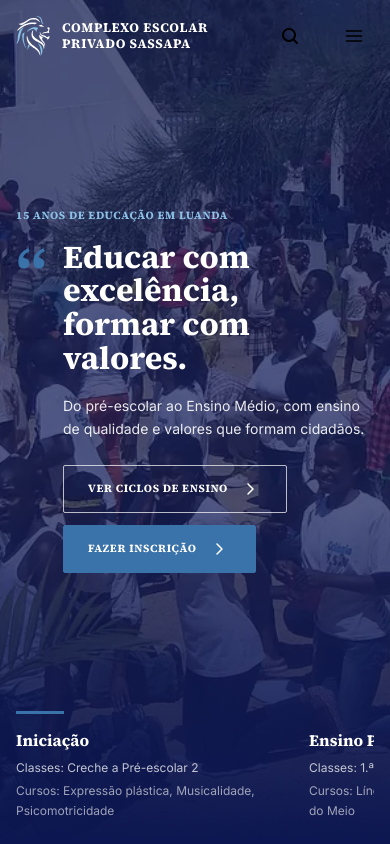
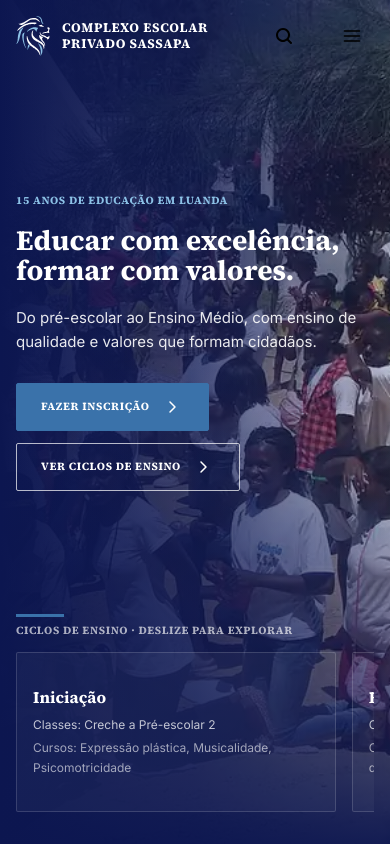
Before and after one commit to elyqueta/complexo_sassapa, an Angular app: page / in a window 390 px wide. Shown: the top 844 px of the page. Built offline with nearby package versions, Linux system fonts and the light colour scheme.

Commit message:
feat: enhance page hero component with card navigation and update styles for improved responsiveness

```diff
--- a/src/app/shared/ui/page-hero/page-hero.html
+++ b/src/app/shared/ui/page-hero/page-hero.html
@@ -1,6 +1,6 @@
 <section
   [id]="eHome() ? 'inicio' : 'noticias'"
-  class="relative isolate flex min-h-[100svh] flex-col overflow-hidden bg-brand-deep text-white lg:h-[100svh] lg:min-h-[720px]"
+  class="relative isolate flex min-h-[100svh] flex-col overflow-hidden bg-brand-deep text-white lg:h-[100svh] lg:min-h-190"
 >
   <!-- Fotografia à direita com fade para a cor da marca -->
   <div class="absolute inset-y-0 right-0 -z-10 w-full lg:w-[64%]" aria-hidden="true">
@@ -9,13 +9,13 @@
       alt=""
       fetchpriority="high"
       decoding="async"
-      class="h-full w-full object-cover"
+      class="h-full w-full object-cover object-[58%_center] lg:object-[64%_center]"
     />
     <span
-      class="absolute inset-0 bg-brand-deep/70 lg:bg-transparent lg:bg-gradient-to-r lg:from-brand-deep lg:via-brand-deep/40 lg:to-transparent"
+      class="absolute inset-0 bg-linear-to-r from-brand-deep via-brand-deep/75 to-brand-deep/20"
     ></span>
     <span
-      class="absolute inset-x-0 bottom-0 h-2/5 bg-gradient-to-t from-brand-deep to-transparent"
+      class="absolute inset-0 bg-linear-to-b from-brand-deep/35 via-transparent to-brand-deep/95"
     ></span>
   </div>
 
@@ -32,31 +32,37 @@
       }
       <div class="flex gap-4 lg:gap-6">
         <span
-          class="font-display text-[4rem] font-bold leading-none text-accent"
+          class="hidden shrink-0 font-display text-[3rem] font-bold leading-none text-accent sm:block sm:text-[4rem]"
           aria-hidden="true"
           >&ldquo;</span
         >
-        <div class="max-w-xl">
+        <div class="max-w-2xl min-w-0">
           <h1
-            class="font-display text-[clamp(2rem,4.2vw,4rem)] font-bold leading-[1.05] text-white"
+            class="font-display text-[clamp(1.5rem,7.5vw,1.75rem)] font-bold leading-[1.06] text-white sm:text-[clamp(1.75rem,4.2vw,4rem)]"
           >
             @for (linha of tituloLinhas(); track $index) {
-              <span appReveal="up" [revealDelay]="$index * 80" class="block">{{ linha }}</span>
+              <span appReveal="up" [revealDelay]="$index * 70" class="block whitespace-nowrap">{{
+                linha
+              }}</span>
             }
           </h1>
           <p
             appReveal="up"
-            [revealDelay]="160"
-            class="mt-5 max-w-md text-sm leading-relaxed text-white/90 sm:text-base"
+            [revealDelay]="140"
+            class="mt-5 max-w-md text-[15px] leading-relaxed text-white/90 sm:text-base"
           >
             {{ subtituloTexto() }}
           </p>
-          <div class="mt-6 flex flex-col gap-3 sm:flex-row">
-            <app-button variant="ghost-inverse" [routerLink]="botaoSecundario().rota" class="w-full sm:w-auto">
-              {{ botaoSecundario().label }}
-            </app-button>
+          <div appReveal="up" [revealDelay]="210" class="mt-7 flex flex-col gap-3 sm:flex-row">
             <app-button variant="primary" routerLink="/inscricoes" class="w-full sm:w-auto">
               Fazer inscrição
+            </app-button>
+            <app-button
+              variant="ghost-inverse"
+              [routerLink]="botaoSecundario().rota"
+              class="w-full sm:w-auto"
+            >
+              {{ botaoSecundario().label }}
             </app-button>
           </div>
         </div>
@@ -68,6 +74,13 @@
   <div class="relative z-10 pb-6 lg:pb-10" [attr.aria-label]="rotuloFaixa()">
     <div class="mx-auto w-full max-w-container px-4 sm:px-6 lg:px-10">
       <span class="block h-[3px] w-12 bg-accent" aria-hidden="true"></span>
+      @if (eHome()) {
+        <p
+          class="mt-2 font-display text-label font-bold uppercase tracking-[0.06em] text-white/65 lg:hidden"
+        >
+          Ciclos de ensino · deslize para explorar
+        </p>
+      }
       <div class="mt-4 flex gap-6">
         <div class="hidden shrink-0 flex-col justify-between lg:flex" aria-hidden="true">
           <span
@@ -80,18 +93,38 @@
           >
         </div>
 
+        <div class="relative min-w-0 flex-1">
+          @if (temCardAnterior()) {
+            <button
+              type="button"
+              class="group absolute left-2 top-1/2 z-20 hidden h-11 w-11 -translate-y-1/2 items-center justify-center rounded-full border border-white/35 bg-brand-deep/90 text-white shadow-card outline-offset-2 transition-colors duration-fast ease-out hover:bg-accent focus-visible:outline-2 focus-visible:outline-accent motion-reduce:transition-none lg:flex"
+              aria-label="Percorrer cards anteriores"
+              aria-controls="hero-card-strip"
+              (click)="percorrerCards(-1)"
+            >
+              <span
+                aria-hidden="true"
+                class="block h-6 w-6 rotate-180 bg-current transition-transform duration-fast ease-out mask-[url(/assets/brand/chevron-right-svgrepo-com.svg)] mask-center mask-no-repeat mask-contain [-webkit-mask-image:url(/assets/brand/chevron-right-svgrepo-com.svg)] [-webkit-mask-position:center] [-webkit-mask-repeat:no-repeat] [-webkit-mask-size:contain] group-hover:-translate-x-1 motion-reduce:transition-none"
+              ></span>
+            </button>
+          }
+
           <ul
+            #faixaCards
+            id="hero-card-strip"
             [class]="colunas()"
-          class="flex min-w-0 flex-1 snap-x snap-mandatory gap-5 overflow-x-auto [scrollbar-width:none] lg:grid lg:gap-6 lg:overflow-visible [&::-webkit-scrollbar]:hidden"
+            class="flex min-w-0 snap-x snap-mandatory gap-4 overflow-x-auto pb-2 [scrollbar-width:none] lg:grid lg:gap-4 lg:overflow-x-auto lg:px-14 lg:pb-0 [&::-webkit-scrollbar]:hidden"
+            tabindex="0"
+            (scroll)="actualizarSetas()"
           >
             @for (item of itens(); track item.id; let i = $index) {
-            <li class="w-[70vw] shrink-0 snap-start sm:w-[40vw] lg:w-auto">
+              <li class="w-[82vw] shrink-0 snap-start sm:w-[43vw] lg:w-auto">
                 @if (item.modal) {
                   <button
                     type="button"
                     appReveal="up"
                     [revealDelay]="i * 80"
-                  class="group block w-full cursor-pointer text-left text-white"
+                    class="group block min-h-40 w-full cursor-pointer rounded-sm border border-white/15 bg-white/4 p-4 text-left text-white outline-offset-4 transition-transform duration-base ease-out hover:-translate-y-1 focus-visible:outline-2 focus-visible:outline-accent motion-reduce:transition-none lg:min-h-44 lg:border-transparent lg:bg-transparent lg:p-3"
                     aria-haspopup="dialog"
                     (click)="abrir(item, $event)"
                   >
@@ -102,7 +135,7 @@
                     [routerLink]="item.rota"
                     appReveal="up"
                     [revealDelay]="i * 80"
-                  class="group block text-white no-underline"
+                    class="group block min-h-40 rounded-sm border border-white/15 bg-white/4 p-4 text-white no-underline outline-offset-4 transition-transform duration-base ease-out hover:-translate-y-1 focus-visible:outline-2 focus-visible:outline-accent motion-reduce:transition-none lg:min-h-44 lg:border-transparent lg:bg-transparent lg:p-3"
                   >
                     <ng-container *ngTemplateOutlet="conteudo; context: { $implicit: item }" />
                   </a>
@@ -112,12 +145,28 @@
               @for (_ of esqueletos(); track $index) {
                 <li class="hidden lg:block" aria-hidden="true">
                   <div class="h-5 w-3/4 animate-pulse rounded bg-white/10"></div>
-                <div class="mt-3 h-3 w-full animate-pulse rounded bg-white/10"></div>
-                <div class="mt-2 h-3 w-2/3 animate-pulse rounded bg-white/10"></div>
+                  <div class="mt-3 h-3 w-full rounded bg-white/10"></div>
+                  <div class="mt-2 h-3 w-2/3 rounded bg-white/10"></div>
                 </li>
               }
             }
           </ul>
+
+          @if (temProximoCard()) {
+            <button
+              type="button"
+              class="group absolute right-2 top-1/2 z-20 hidden h-11 w-11 -translate-y-1/2 items-center justify-center rounded-full border border-white/35 bg-brand-deep/90 text-white shadow-card outline-offset-2 transition-colors duration-fast ease-out hover:bg-accent focus-visible:outline-2 focus-visible:outline-accent motion-reduce:transition-none lg:flex"
+              aria-label="Percorrer próximos cards"
+              aria-controls="hero-card-strip"
+              (click)="percorrerCards(1)"
+            >
+              <span
+                aria-hidden="true"
+                class="block h-6 w-6 bg-current transition-transform duration-fast ease-out mask-[url(/assets/brand/chevron-right-svgrepo-com.svg)] mask-center mask-no-repeat mask-contain [-webkit-mask-image:url(/assets/brand/chevron-right-svgrepo-com.svg)] [-webkit-mask-position:center] [-webkit-mask-repeat:no-repeat] [-webkit-mask-size:contain] group-hover:translate-x-1 motion-reduce:transition-none"
+              ></span>
+            </button>
+          }
+        </div>
       </div>
     </div>
   </div>
@@ -129,7 +178,7 @@
       >
     }
     <h2
-      class="font-display text-base font-bold leading-tight transition-colors duration-200 ease-out group-hover:text-accent-soft motion-reduce:transition-none"
+      class="font-display text-base font-bold leading-tight group-hover:text-accent-soft sm:text-lg"
       [class.mt-2]="item.etiqueta"
     >
       {{ item.titulo }}
--- a/src/app/shared/ui/page-hero/page-hero.ts
+++ b/src/app/shared/ui/page-hero/page-hero.ts
@@ -1,11 +1,25 @@
 import { isPlatformBrowser, NgTemplateOutlet } from '@angular/common';
-import { Component, PLATFORM_ID, computed, effect, inject, input, signal } from '@angular/core';
+import {
+  Component,
+  ChangeDetectorRef,
+  DestroyRef,
+  ElementRef,
+  PLATFORM_ID,
+  ViewChild,
+  afterNextRender,
+  computed,
+  effect,
+  inject,
+  input,
+  signal,
+} from '@angular/core';
 import { RouterLink } from '@angular/router';
 import { SITE } from '../../../core/config/site.config';
 import { Ciclo } from '../../../core/models/ciclo';
 import { Evento } from '../../../core/models/evento';
 import { Noticia } from '../../../core/models/noticia';
 import { RevealDirective } from '../../directives/reveal/reveal.directive';
+import { RevealService } from '../../directives/reveal/reveal.service';
 import { Button } from '../button/button';
 import { Icon } from '../icon/icon';
 import {
@@ -34,6 +48,10 @@ export class PageHero {
   protected readonly eHome = computed(() => this.variant() === 'home');
   protected readonly anos = new Date().getFullYear() - SITE.anoFundacao;
   protected readonly aberto = signal<ItemFaixa | null>(null);
+  protected readonly temCardAnterior = signal(false);
+  protected readonly temProximoCard = signal(false);
+
+  @ViewChild('faixaCards') private readonly faixaCards?: ElementRef<HTMLUListElement>;
 
   protected readonly tituloLinhas = computed(() =>
     this.titulo().length ? this.titulo() : ['Educar com excelência,', 'formar com valores.'],
@@ -53,8 +71,12 @@ export class PageHero {
 
   protected readonly rotuloFaixa = computed(() => (this.eHome() ? 'Ensino' : 'Notícias'));
 
-  protected readonly colunas = computed(() => (this.eHome() ? 'lg:grid-cols-6' : 'lg:grid-cols-5'));
-  protected readonly esqueletos = computed(() => (this.eHome() ? [1, 2, 3, 4, 5, 6] : [1, 2, 3, 4, 5]));
+  protected readonly colunas = computed(() =>
+    this.eHome() ? 'lg:grid-cols-[repeat(6,minmax(20rem,1fr))]' : 'lg:grid-cols-5',
+  );
+  protected readonly esqueletos = computed(() =>
+    this.eHome() ? [1, 2, 3, 4, 5, 6] : [1, 2, 3, 4, 5],
+  );
 
   protected readonly itens = computed<ItemFaixa[]>(() => {
     if (this.eHome()) return this.itensHome();
@@ -71,9 +93,30 @@ export class PageHero {
   });
 
   private readonly platformId = inject(PLATFORM_ID);
+  private readonly changeDetector = inject(ChangeDetectorRef);
+  private readonly destroyRef = inject(DestroyRef);
+  private readonly reveal = inject(RevealService);
   private gatilho: HTMLElement | null = null;
 
   constructor() {
+    afterNextRender(() => {
+      const faixa = this.faixaCards?.nativeElement;
+      if (!faixa || !isPlatformBrowser(this.platformId)) return;
+
+      const actualizar = () => this.actualizarSetas();
+      const resizeObserver = new ResizeObserver(actualizar);
+      const mutationObserver = new MutationObserver(actualizar);
+
+      resizeObserver.observe(faixa);
+      mutationObserver.observe(faixa, { childList: true });
+      actualizar();
+
+      this.destroyRef.onDestroy(() => {
+        resizeObserver.disconnect();
+        mutationObserver.disconnect();
+      });
+    });
+
     // Modal aberto: bloqueia o scroll e foca o botão de fechar.
     effect((onCleanup) => {
       if (!this.aberto() || !isPlatformBrowser(this.platformId)) return;
@@ -84,6 +127,29 @@ export class PageHero {
         document.body.style.overflow = anterior;
         window.clearTimeout(timer);
       });
+    });
+  }
+
+  protected actualizarSetas(): void {
+    const faixa = this.faixaCards?.nativeElement;
+    if (!faixa) return;
+
+    const primeiroCard = faixa.querySelector('li');
+    const inicioDoTrilho = primeiroCard?.offsetLeft ?? 0;
+    this.temCardAnterior.set(faixa.scrollLeft > inicioDoTrilho + 1);
+    this.temProximoCard.set(faixa.scrollLeft + faixa.clientWidth < faixa.scrollWidth - 1);
+    this.changeDetector.markForCheck();
+  }
+
+  protected percorrerCards(direccao: -1 | 1): void {
+    const faixa = this.faixaCards?.nativeElement;
+    if (!faixa) return;
+
+    const larguraCard =
+      faixa.querySelector('li')?.getBoundingClientRect().width ?? faixa.clientWidth;
+    faixa.scrollBy({
+      left: direccao * (larguraCard + 16),
+      behavior: this.reveal.reducedMotion ? 'auto' : 'smooth',
     });
   }
 
@@ -126,9 +192,7 @@ export class PageHero {
     }));
 
     const formacoes = [...new Set(todos.flatMap((c) => c.formacoes))];
-    const ferias = todos
-      .filter((c) => c.planoFerias)
-      .map((c) => `${c.nome}: ${c.planoFerias}`);
+    const ferias = todos.filter((c) => c.planoFerias).map((c) => `${c.nome}: ${c.planoFerias}`);
 
     return [
       ...porCiclo,
```
Also changed, not shown: src/app/layout/site-header/site-header.html (+10 -7 lines). Lines whose indentation alone changed are shown as unchanged.
